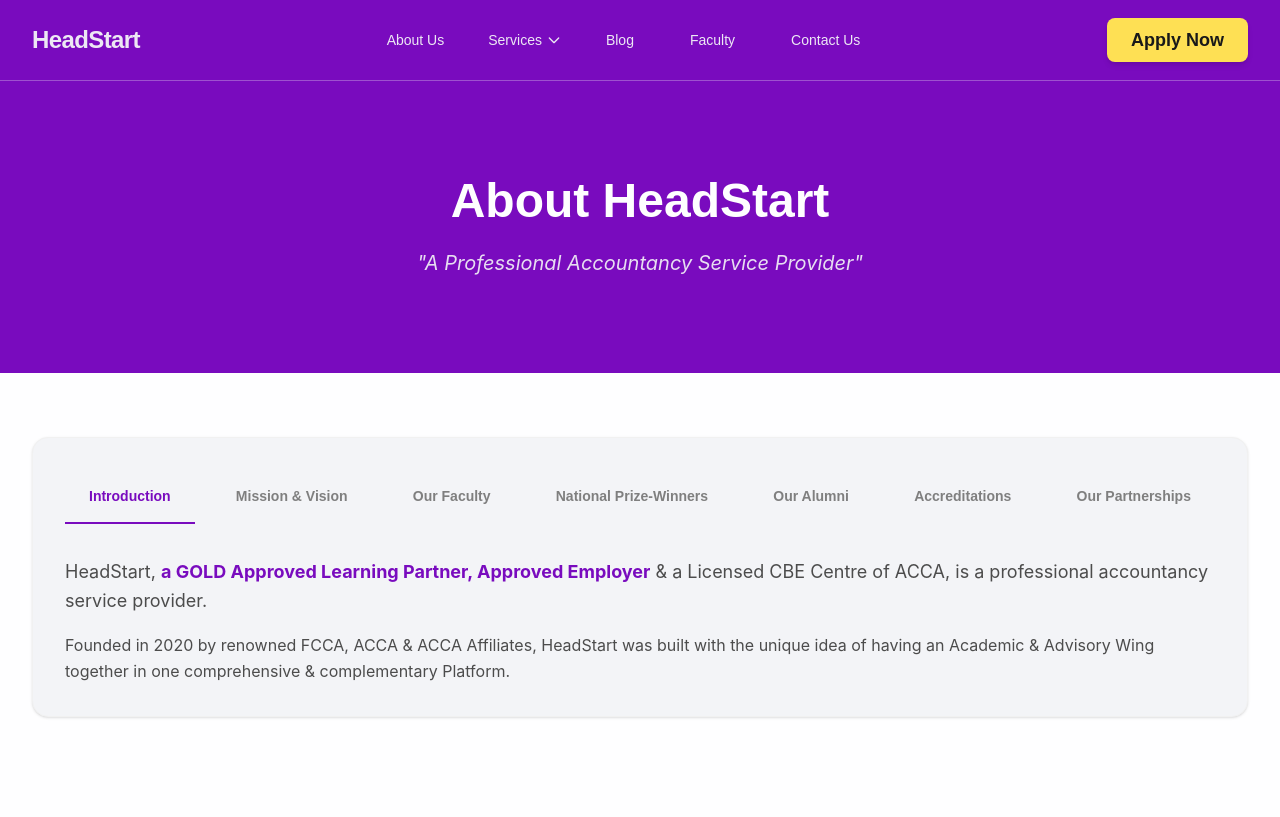
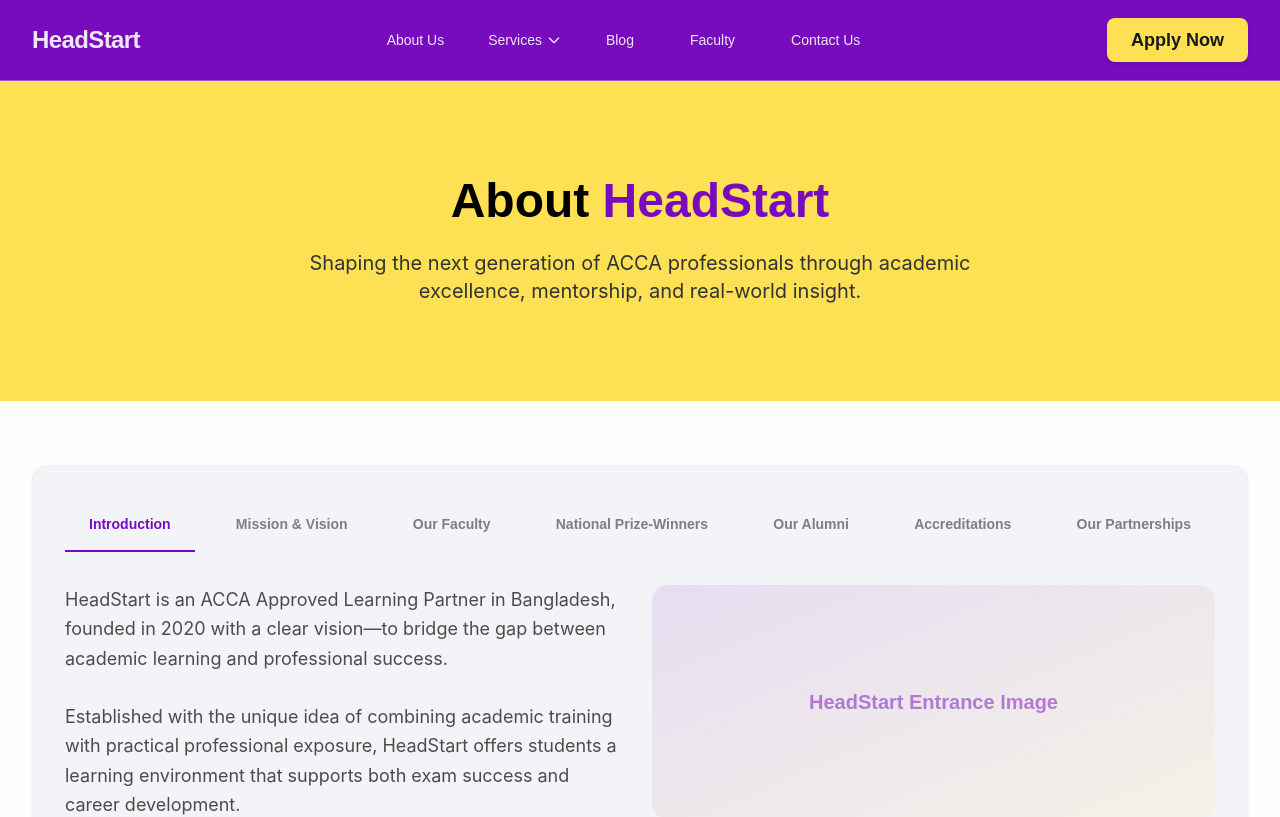
Before and after one commit to corebit-bd/headstart, a Next.js app in the folder frontend/: page /about in a window 1280 px wide. Shown: the top 817 px of the page. Built offline with nearby package versions, Linux system fonts and the light colour scheme.

Commit message:
feature (test) : Created Test Cases & Website Layout & Content for About Page

```diff
--- a/frontend/src/app/about/page.tsx
+++ b/frontend/src/app/about/page.tsx
@@ -11,13 +11,17 @@
       id: "introduction",
       label: "Introduction",
       content: (
-        <div className="space-y-4">
+        <div className="grid grid-cols-2 gap-x-6 gap-y-4">
           <p className="text-lg text-black-700 leading-relaxed">
-            HeadStart, <b className="text-brand-purple-1000">a GOLD Approved Learning Partner, Approved Employer</b> & a Licensed CBE Centre of ACCA, is a professional accountancy service provider.
+            HeadStart is an ACCA Approved Learning Partner in Bangladesh, founded in 2020 with a clear vision—to bridge the gap between academic learning and professional success.
+            <br /><br />
+            Established with the unique idea of combining academic training with practical professional exposure, HeadStart offers students a learning environment that supports both exam success and career development.
           </p>
-          <p className="text-black-700 leading-relaxed">
-            Founded in 2020 by renowned FCCA, ACCA & ACCA Affiliates, HeadStart was built with the unique idea of having an Academic & Advisory Wing together in one comprehensive & complementary Platform.
-          </p>
+          <div className="h-full w-full rounded-2xl bg-linear-to-br from-brand-purple-100 to-brand-gold-100 flex items-center justify-center">
+            <span className="font-heading text-center text-brand-purple-1000 font-bold text-xl opacity-50">
+              HeadStart Entrance Image
+            </span>
+          </div>
         </div>
       ),
     },
@@ -94,11 +98,11 @@
   return (
     <main className="min-h-screen bg-brand-grey-50">
       {/* Hero Banner */}
-      <section className="bg-brand-purple-1000 py-24 text-brand-grey-50">
+      <section className="bg-brand-gold-1000 py-24 text-black-1000">
         <div className="max-w-7xl mx-auto px-4 text-center">
-          <h1 className="font-heading text-5xl font-bold">About HeadStart</h1>
-          <p className="mt-6 font-body text-xl text-brand-purple-100 max-w-3xl mx-auto italic">
-            "A Professional Accountancy Service Provider"
+          <h1 className="font-heading text-5xl font-bold">About <span className="text-brand-purple-1000">HeadStart</span></h1>
+          <p className="mt-6 font-body text-xl text-black-800 max-w-3xl mx-auto">
+            Shaping the next generation of ACCA professionals through academic excellence, mentorship, and real-world insight.
           </p>
         </div>
       </section>
```
Also changed, not shown: 1 other file (tests, documents, lock files or other folders).
